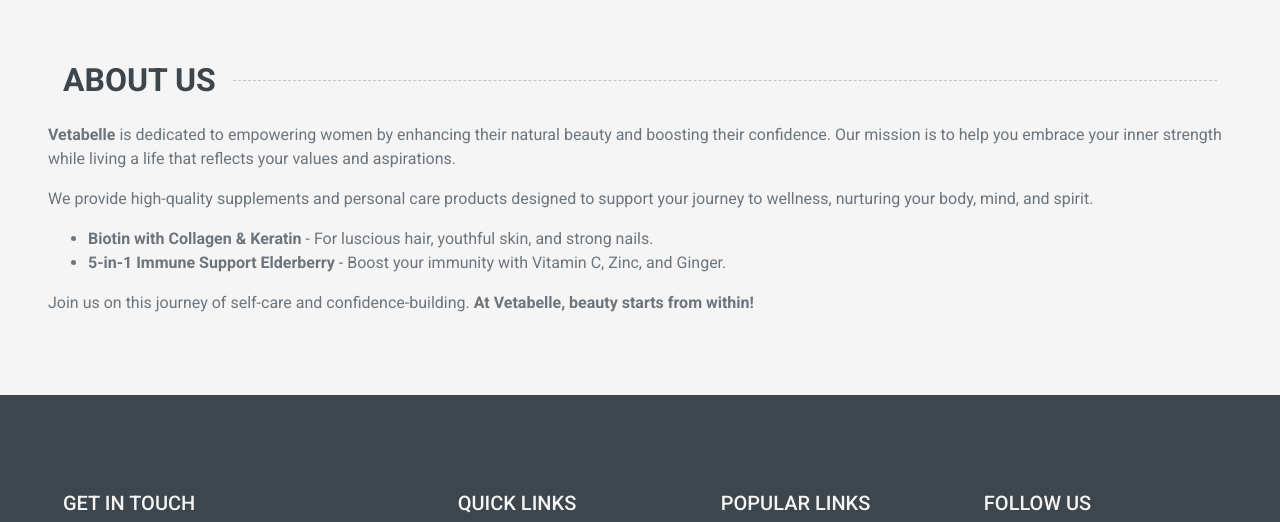
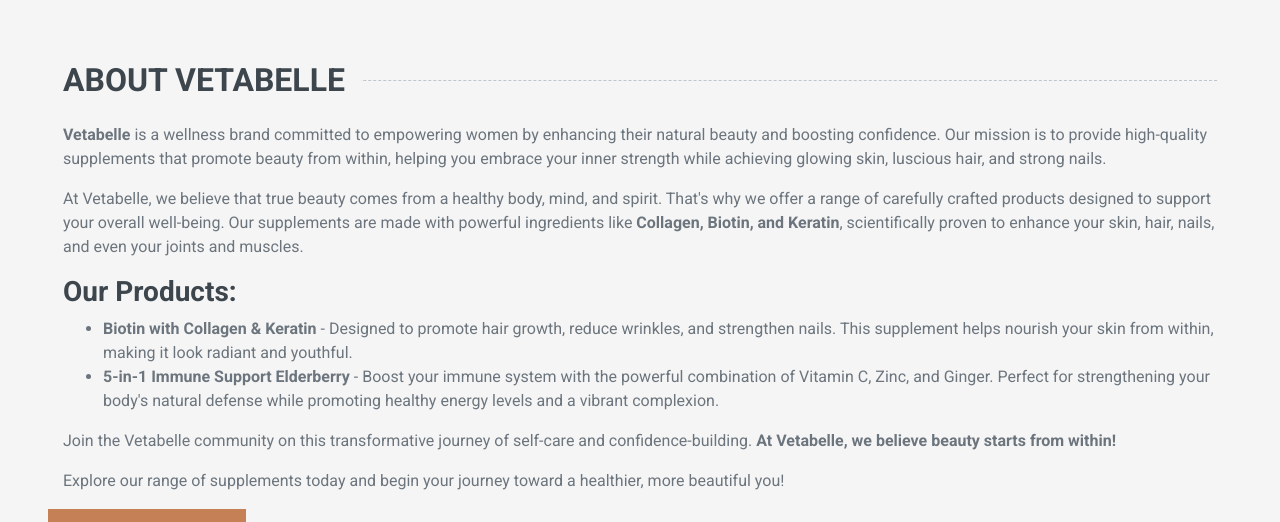
Before and after one commit to Fredasante/vetabelle, a plain HTML site: page index.html in a window 1280 px wide. Shown: the part 1172-1694 px from the top of the page. Drawn offline with nearby package versions, Linux system fonts and the light colour scheme.

Commit message:
SEO: Homepage

```diff
--- a/index.html
+++ b/index.html
@@ -315,40 +315,62 @@
     </section>
     <!-- Products End -->
 
-    <!-- About start -->
+    <!-- About Start -->
     <section class="container-fluid pt-5 pb-3">
       <h2 class="section-title position-relative text-uppercase mx-xl-5 mb-4">
-        <span class="bg-secondary pr-3">About Us</span>
+        <span class="bg-secondary pr-3">About Vetabelle</span>
       </h2>
       <div class="row px-3 px-xl-5">
+        <div class="col-md-12">
           <p>
-          <strong>Vetabelle</strong> is dedicated to empowering women by
-          enhancing their natural beauty and boosting their confidence. Our
-          mission is to help you embrace your inner strength while living a life
-          that reflects your values and aspirations.
+            <strong>Vetabelle</strong> is a wellness brand committed to
+            empowering women by enhancing their natural beauty and boosting
+            confidence. Our mission is to provide high-quality supplements that
+            promote beauty from within, helping you embrace your inner strength
+            while achieving glowing skin, luscious hair, and strong nails.
           </p>
           <p>
-          We provide high-quality supplements and personal care products
-          designed to support your journey to wellness, nurturing your body,
-          mind, and spirit.
+            At Vetabelle, we believe that true beauty comes from a healthy body,
+            mind, and spirit. That's why we offer a range of carefully crafted
+            products designed to support your overall well-being. Our
+            supplements are made with powerful ingredients like
+            <strong>Collagen, Biotin, and Keratin</strong>, scientifically
+            proven to enhance your skin, hair, nails, and even your joints and
+            muscles.
           </p>
+          <h3>Our Products:</h3>
           <ul>
             <li>
-            <strong>Biotin with Collagen & Keratin</strong> - For luscious hair,
-            youthful skin, and strong nails.
+              <strong>Biotin with Collagen & Keratin</strong> - Designed to
+              promote hair growth, reduce wrinkles, and strengthen nails. This
+              supplement helps nourish your skin from within, making it look
+              radiant and youthful.
             </li>
             <li>
               <strong>5-in-1 Immune Support Elderberry</strong> - Boost your
-            immunity with Vitamin C, Zinc, and Ginger.
+              immune system with the powerful combination of Vitamin C, Zinc,
+              and Ginger. Perfect for strengthening your body's natural defense
+              while promoting healthy energy levels and a vibrant complexion.
             </li>
           </ul>
           <p>
-          Join us on this journey of self-care and confidence-building.
-          <strong>At Vetabelle, beauty starts from within!</strong>
+            Join the Vetabelle community on this transformative journey of
+            self-care and confidence-building.
+            <strong>At Vetabelle, we believe beauty starts from within!</strong>
+          </p>
+          <p>
+            Explore our range of supplements today and begin your journey toward
+            a healthier, more beautiful you!
           </p>
         </div>
+        <div>
+          <a href="shop.html" class="btn btn-primary py-2 px-4">
+            Explore our Products
+          </a>
+        </div>
+      </div>
     </section>
-    <!-- About end -->
+    <!-- About End -->
 
     <!-- Footer Start -->
     <footer class="container-fluid bg-dark text-secondary mt-5 pt-5">
```
Lines whose indentation alone changed are shown as unchanged.
